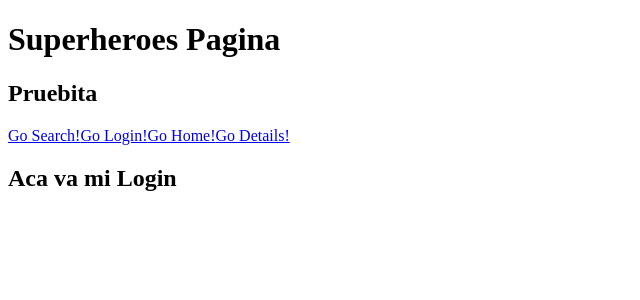
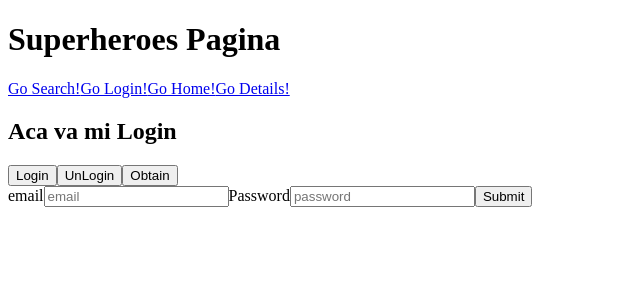
Before and after one commit to ferjulian/superheroes-app-alkemy, a React (Create React App) app: page /Login in a window 1280 px wide. Shown: the top 300 px of the page, without its empty margins (0-640 px from the left). Built offline with nearby package versions, Linux system fonts and the light colour scheme.

Commit message:
Configurando rutas privadas y solicitud de token

```diff
--- a/package.json
+++ b/package.json
@@ -7,6 +7,7 @@
     "@testing-library/react": "^11.2.7",
     "@testing-library/user-event": "^12.8.3",
     "axios": "^0.21.1",
+    "formik": "^2.2.9",
     "react": "^17.0.2",
     "react-dom": "^17.0.2",
     "react-router-dom": "^5.2.0",
--- a/src/components/App.js
+++ b/src/components/App.js
@@ -4,7 +4,7 @@ import Home from './Home';
 import Login from './Login';
 import Search from './Search';
 import Details from './Details';
-import Prueba from './Prueba';
+import PrivateRoute from './PrivateRoute';
 
 const App = () =>{
     return(
@@ -13,25 +13,16 @@ const App = () =>{
 
 
             <Router>
-            <Prueba />
             <Link to="/Search">Go Search!</Link>
             <Link to="/Login">Go Login!</Link>
             <Link to="/Home">Go Home!</Link>
             <Link to="/Details">Go Details!</Link>
 
             <Switch>
-                <Route exac path="/Home">
-                    <Home />
-                </Route>
-                <Route exac path="/Login">
-                    <Login />
-                </Route>
-                <Route exac path="/Search">
-                    <Search />
-                </Route>
-                <Route exac path="/Details">
-                    <Details />
-                </Route>
+                <Route exac path="/Login" component={Login} />
+                <PrivateRoute exac path="/Home" Component={Home}/>
+                <PrivateRoute exac path="/Search" Component={Search}/>
+                <PrivateRoute exac path="/Details" Component={Details} />
             </Switch>
             </Router>
 
--- a/src/components/Login.js
+++ b/src/components/Login.js
@@ -1,9 +1,71 @@
 import React from 'react';
+import { useFormik } from 'formik';
+import axios from 'axios';
 
-const Login = () =>{
-    return(
+const Login = () => {
+
+    const formik = useFormik({
+        initialValues: {
+            email: '',
+            password: ''
+
+        },
+
+        onSubmit: async values => {
+            console.log(values);
+        const url = 'http://challenge-react.alkemy.org/';
+        const response = await axios.post(url,values);
+
+        console.log(response);
+
+        }
+
+    });
+
+
+
+    const OnButtonClick = () => {
+        localStorage.setItem('token', 'Mi fucking token');
+    }
+
+    const OnButtonClock = () => {
+        localStorage.removeItem('token');
+    }
+
+    const OnButtonCluck = () => {
+        const myToken = localStorage.getItem('token');
+
+        console.log(myToken);
+    }
+
+
+    return (
         <div>
             <h2>Aca va mi Login</h2>
+            <button onClick={() => OnButtonClick()}>Login</button>
+            <button onClick={() => OnButtonClock()}>UnLogin</button>
+            <button onClick={() => OnButtonCluck()}>Obtain</button>
+            <form onSubmit={formik.handleSubmit}>
+
+                <label htmlFor='email'>email</label>
+                <input
+                    type='email'
+                    name='email'
+                    placeholder="email"
+                    onChange={formik.handleChange}
+                    values={formik.values.email}
+                />
+                <label htmlFor='Password'>Password</label>
+                <input
+                    type='text'
+                    name='password'
+                    placeholder="password"
+                    onChange={formik.handleChange}
+                    values={formik.values.password}
+                />
+
+                <button type="submit">Submit</button>
+            </form>
         </div>
     );
 }
--- /dev/null
+++ b/src/components/PrivateRoute.js
@@ -0,0 +1,18 @@
+import React from 'react';
+import {Route, Redirect} from 'react-router-dom';
+
+const PrivateRoute = (props) =>{
+
+    const user = localStorage.getItem('token');
+
+    return(
+
+
+        <Route exac={props.exac} path={props.path}>
+            {user ? <props.Component /> : <Redirect to="/Login" /> }
+        </Route>
+
+    );
+}
+
+export default PrivateRoute;
--- a/src/components/Prueba.js
+++ /dev/null
@@ -1,11 +0,0 @@
-import React from 'react';
-
-const Prueba = () =>{
-    return(
-        <div>
-            <h2>Pruebita</h2>
-        </div>
-    );
-}
-
-export default Prueba;
```
Also changed, not shown: 1 other file (tests, documents, lock files or other folders).
